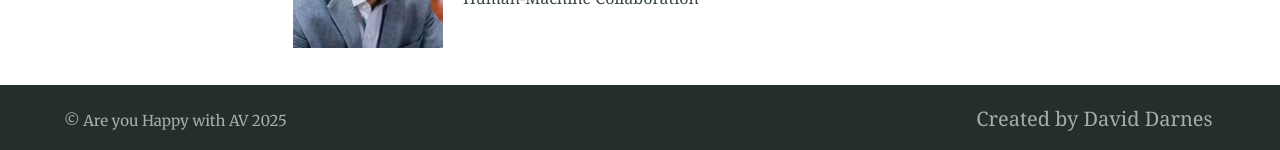
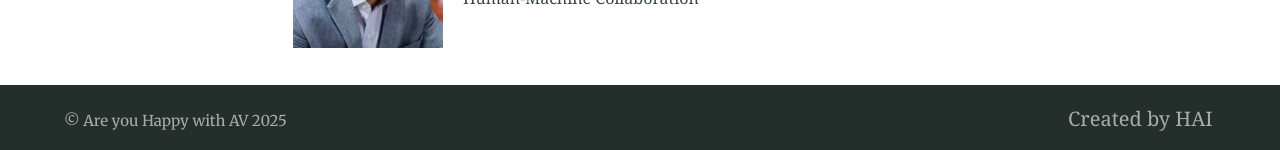
Before and after one commit to Are-You-Happy-with-AV/are-you-happy-with-av.github.io, a Jekyll site: the page built from index.md, in a window 1280 px wide and 900 px high, scrolled down 3552 px. Shown: the part 747-897 px from the top of the window. Built offline with Jekyll 4.4.1, drawn with Linux system fonts in a browser that asks for light colours.

Commit message:
Update _config.yml

```diff
--- a/_config.yml
+++ b/_config.yml
@@ -137,8 +137,8 @@ navigation_header:
   # url: https://github.com/daviddarnes/alembic
 
 navigation_footer:
-- title: Created by David Darnes
-  url: https://darn.es
+- title: Created by HAI
+  url: https://are-you-happy-with-av.github.io/
 
 social_links: # Appears in sidebar. Set the urls then uncomment and comment out as desired
   Twitter: https://twitter.com/DavidDarnes
```
